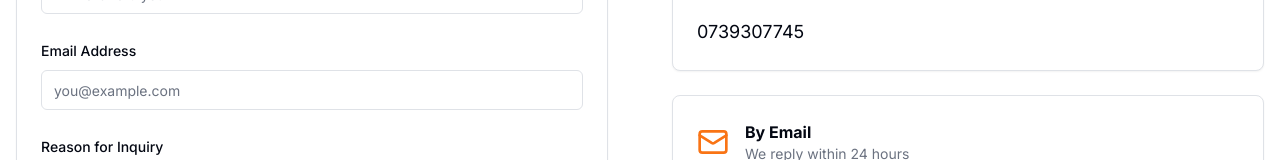
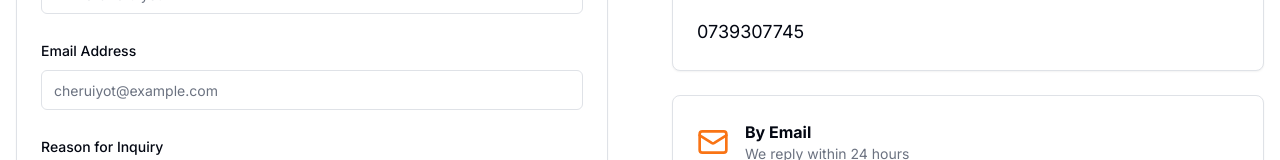
Before and after one commit to Bright629-design/Weriton-Enterprises-Hardware, a Next.js app: page /contact in a window 1280 px wide. Shown: the part 428-588 px from the top of the page. Built offline with nearby package versions, Linux system fonts and the light colour scheme; what @genkit-ai/google-genai, genkit would draw is missing.

Commit message:
Update page.tsx

```diff
--- a/src/app/contact/page.tsx
+++ b/src/app/contact/page.tsx
@@ -38,7 +38,7 @@ export default function Page() {
                                         htmlFor="email">Email Address</label>
                                     <input
                                         className="flex h-10 w-full rounded-md border border-input bg-background px-3 py-2 text-sm ring-offset-background file:border-0 file:bg-transparent file:text-sm file:font-medium placeholder:text-muted-foreground focus-visible:outline-none focus-visible:ring-2 focus-visible:ring-ring focus-visible:ring-offset-2 disabled:cursor-not-allowed disabled:opacity-50"
-                                        id="email" type="email" placeholder="you@example.com" required />
+                                        id="email" type="email" placeholder="cheruiyot@example.com" required />
                                 </div>
                                 <div className="space-y-2">
                                     <label
```
